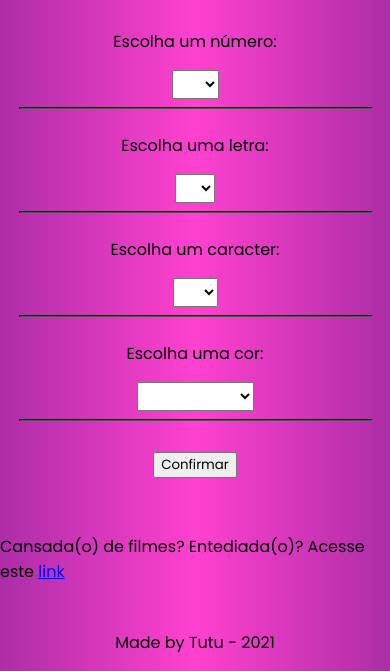
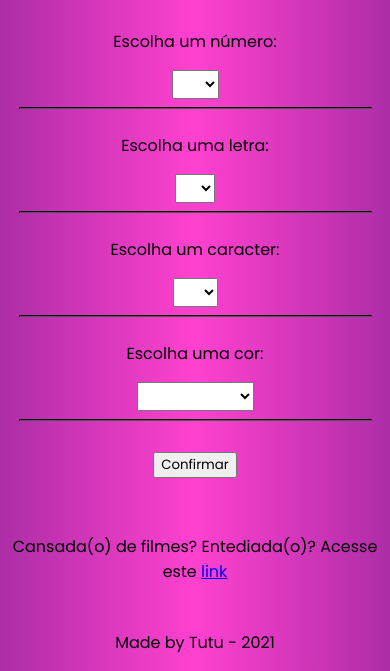
Before and after one commit to ArturKazuo/MovieNight, a plain HTML site: page index.html in a window 390 px wide. Shown: the part 173-844 px from the top of the page. Drawn offline with Linux system fonts and the light colour scheme.

Commit message:
#5.1 css changes

```diff
--- a/index.css
+++ b/index.css
@@ -128,4 +128,8 @@ select{
     font-size: 1.5rem;
 }
 
+.APIs > p{
+    text-align: center;
 }
+
+}
```
